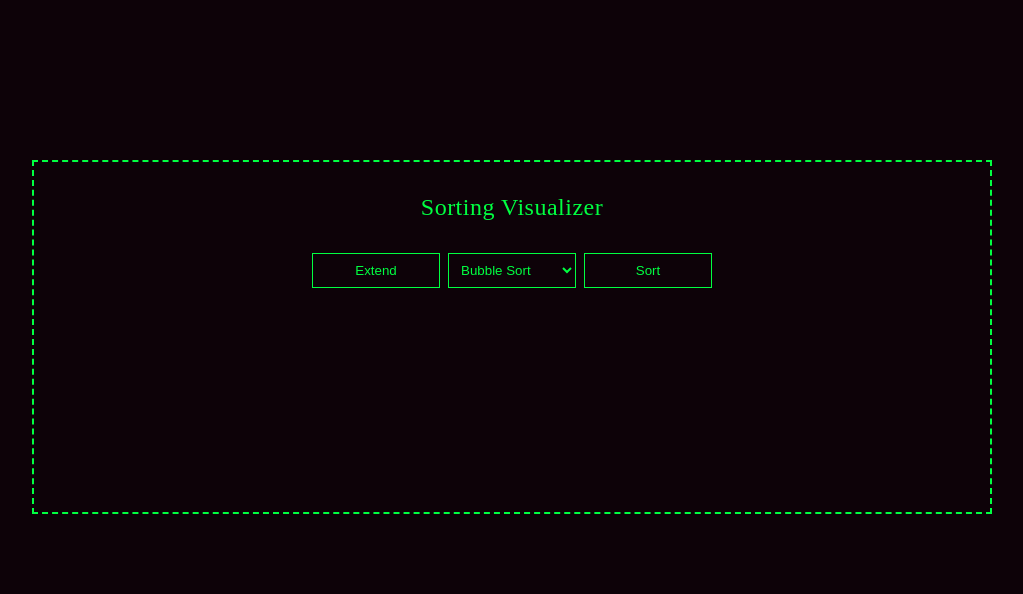
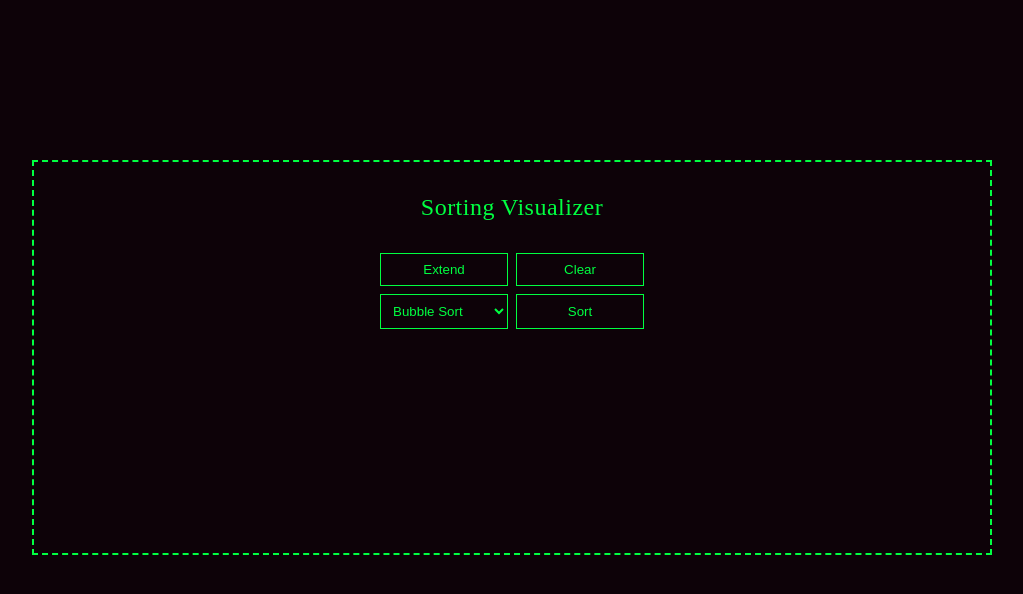
Before and after one commit to matfij/sorting-visualizer, an Angular app: page / in a window 1280 px wide. Shown: the top 594 px of the page, without its empty margins (128-1151 px from the left). Built offline with nearby package versions, Linux system fonts and the light colour scheme.

Commit message:
Add clear array, update UI

```diff
--- a/src/app/app.component.scss
+++ b/src/app/app.component.scss
@@ -20,13 +20,13 @@
 }
 
 .wrapper-buttons {
-  display: flex;
+  display: grid;
+  grid-template-columns: 8rem 8rem;
   justify-content: center;
   gap: 0.5rem;
 }
 
 .button-primary, .select-primary {
-  width: 8rem;
   border: 1px solid $color-primary;
   padding: 0.5rem;
   color: $color-primary;
--- a/src/app/app.component.ts
+++ b/src/app/app.component.ts
@@ -21,6 +21,7 @@ const SORT_STRATEGY = new InjectionToken<string>('sortStrategy');
         <h2 class="text-title">Sorting Visualizer</h2>
         <div class="wrapper-buttons">
           <button (click)="addNumber()" class="button-primary">Extend</button>
+          <button (click)="clearArray()" class="button-primary">Clear</button>
           <select [(ngModel)]="selectedSortStrategy" class="select-primary">
             <option
               *ngFor="let strategy of SORT_STRATEGIES; let ind = index"
@@ -61,6 +62,11 @@ export class AppComponent {
     this.array$.next(this.array);
   }
 
+  clearArray() {
+    this.array = [];
+    this.array$.next(this.array);
+  }
+
   sort() {
     this.sortService = new SortService(
       this.SORT_STRATEGIES[this.selectedSortStrategy].strategy
```
